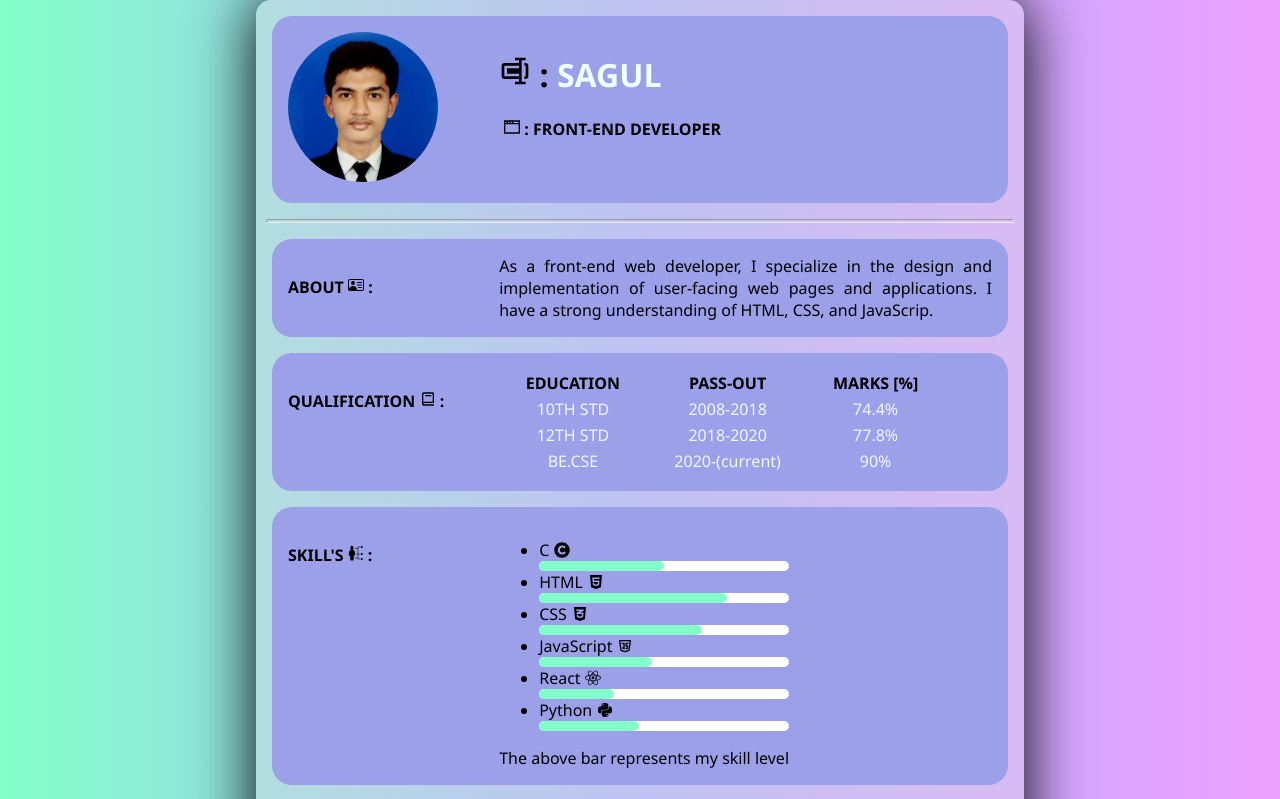
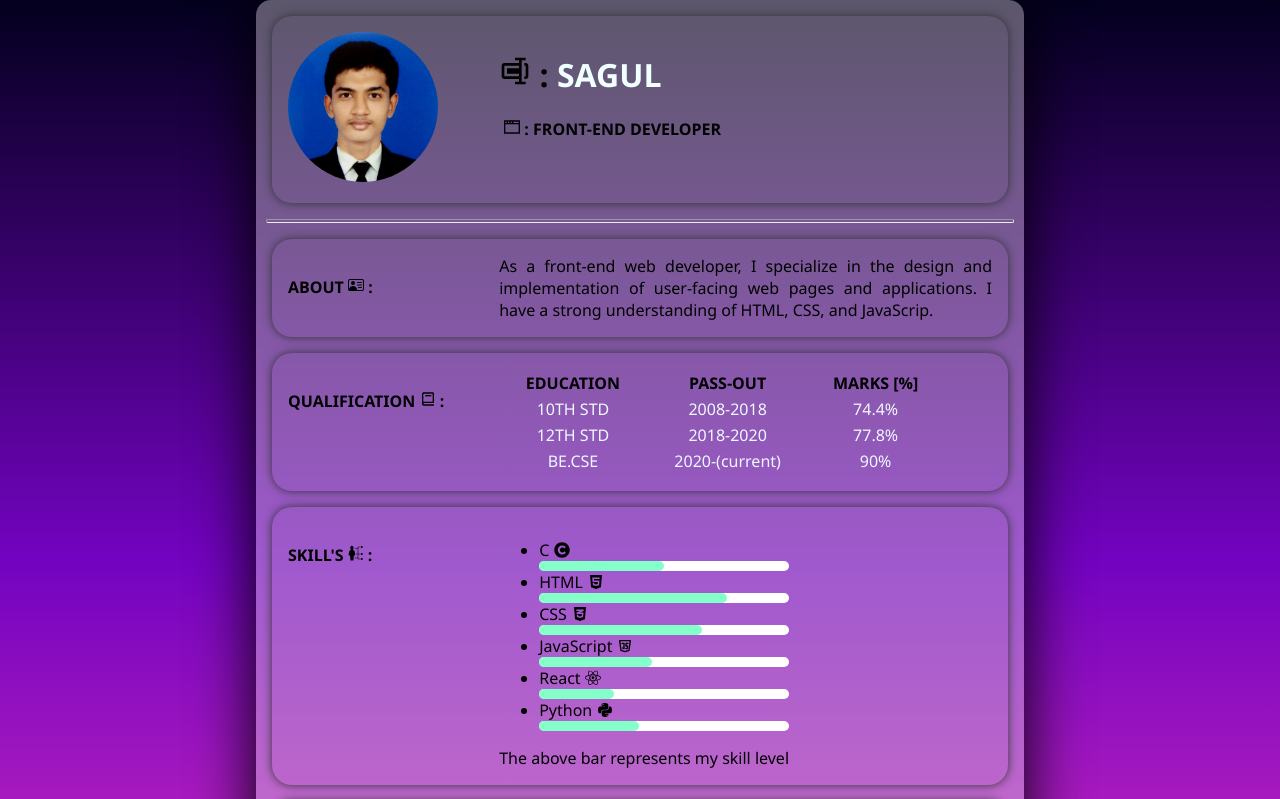
Before and after one commit to mern-ft/resume-website, a React (Vite) app: page / in a window 1280 px wide. Shown: the top 799 px of the page. Built offline with nearby package versions, Linux system fonts and the light colour scheme.

Commit message:
photo fix, color change

```diff
--- a/src/App.css
+++ b/src/App.css
@@ -5,8 +5,8 @@
   align-items: center;
   justify-content: center;
   font-family: "Segoe UI", Tahoma, Geneva, Verdana, sans-serif;
-  background: linear-gradient(to right, #84ffc9, #aab2ff, #eca0ff);
-  /* background: linear-gradient( #03001e, #7303c0, #ec38bc, #fdeff9); */
+  /* background: linear-gradient(to right, #84ffc9, #aab2ff, #eca0ff); */
+  background: linear-gradient(#03001e, #7303c0, #ec38bc, #f7b4e4);
 }
 
 .container {
@@ -54,15 +54,16 @@ hr {
   margin: 2vh;
   display: flex;
   flex-direction: row;
-  background-color: #9ba0e9;
+  /* background-color: #c39bcb; */
+
   border-radius: 20px;
   padding: 1rem;
+  box-shadow: 0 0 10px rgb(49, 51, 55);
 }
 
-.container1:hover {
-  box-shadow: 0 0 10px rgb(49, 51, 55);
+/* .container1:hover {
   transition: 0.5s;
-}
+} */
 
 .info {
   flex-direction: column;
--- a/src/App.jsx
+++ b/src/App.jsx
@@ -22,6 +22,7 @@ import {
   FaPython,
   FaCopyright,
 } from "react-icons/fa";
+import photo from "./img/pro.jpeg";
 
 function App() {
   return (
@@ -29,7 +30,7 @@ function App() {
       <div className="container">
         <div className="container1">
           <div className="title">
-            <img src="src/img/pro.jpeg" className="pic"></img>
+            <img src={photo} className="pic"></img>
           </div>
           <div className="info">
             <h1 className="name">
```
